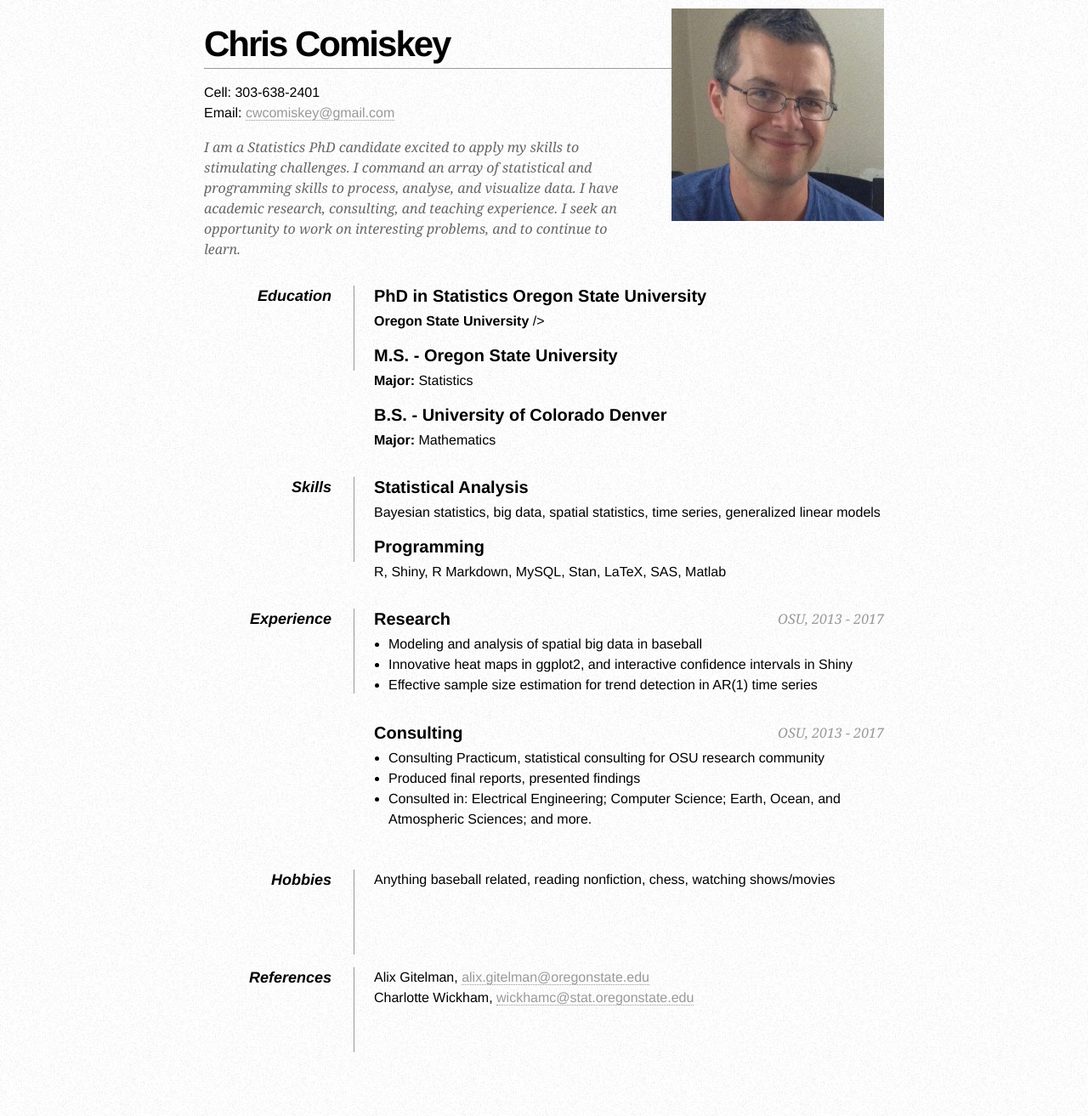
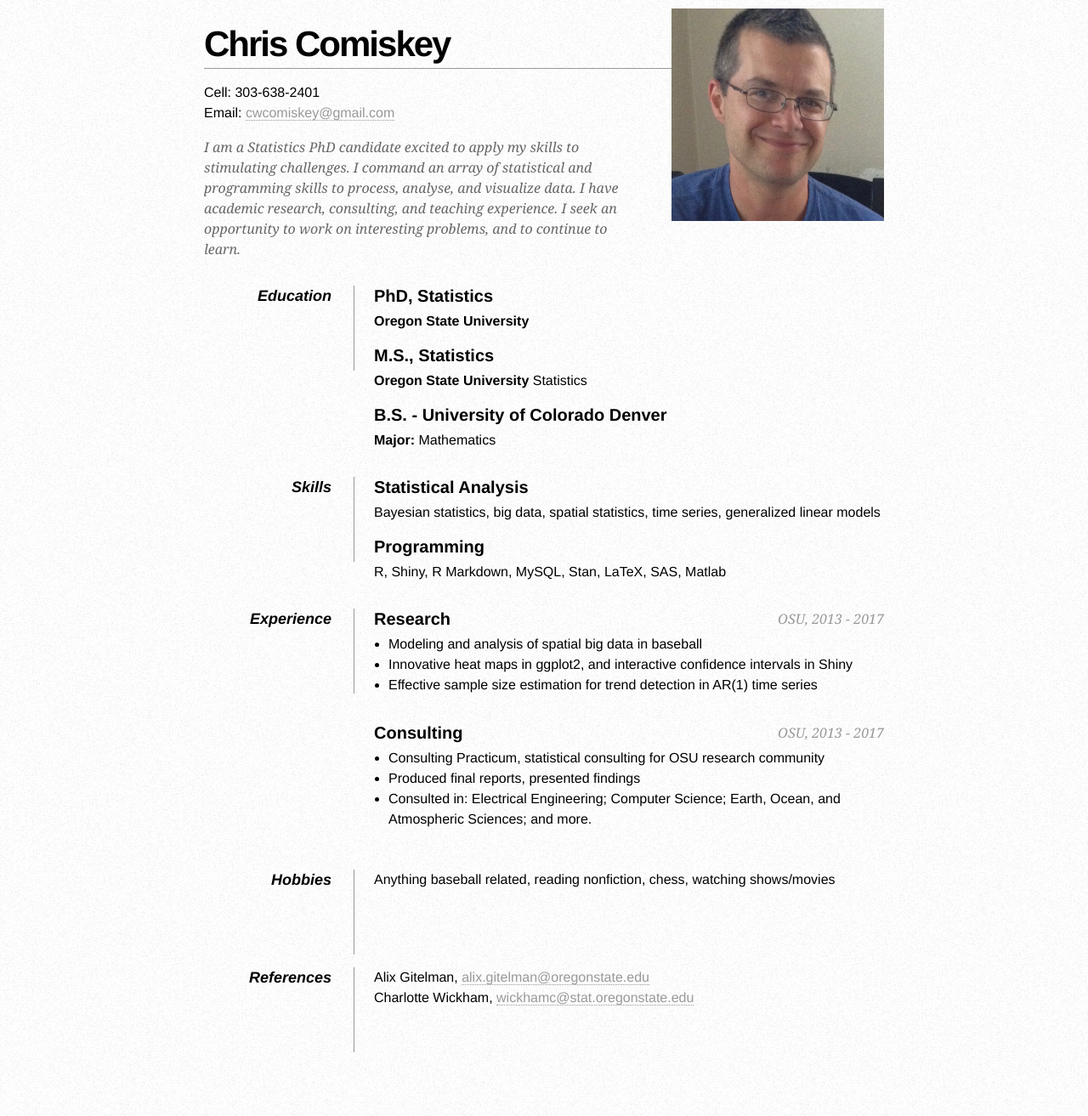
Before and after one commit to cwcomiskey/cwcomiskey.github.io, a Jekyll site: the page resume/index.html, which Jekyll copies as it is, in a window 1280 px wide. Shown: the whole page at 85% size. Built offline with Jekyll 4.4.1, drawn with Linux system fonts in a browser that asks for light colours.

Commit message:
Update index.html

```diff
--- a/resume/index.html
+++ b/resume/index.html
@@ -63,13 +63,13 @@
 
             <dt>Education</dt>
             <dd>
-                <h2>PhD in Statistics Oregon State University</h2>
-                <p><strong>Oregon State University </strong> <!-- Statistics<br --> />
+                <h2>PhD, Statistics </h2>
+                <p><strong>Oregon State University </strong> <!-- Statistics<br  /> -->
             </dd>
 
              <dd>
-                <h2>M.S. - Oregon State University</h2>
-                <p><strong>Major:</strong> Statistics<br />
+                <h2>M.S., Statistics </h2>
+                <p><strong> Oregon State University </strong> Statistics<br />
             </dd>
 
             <dd>
```
